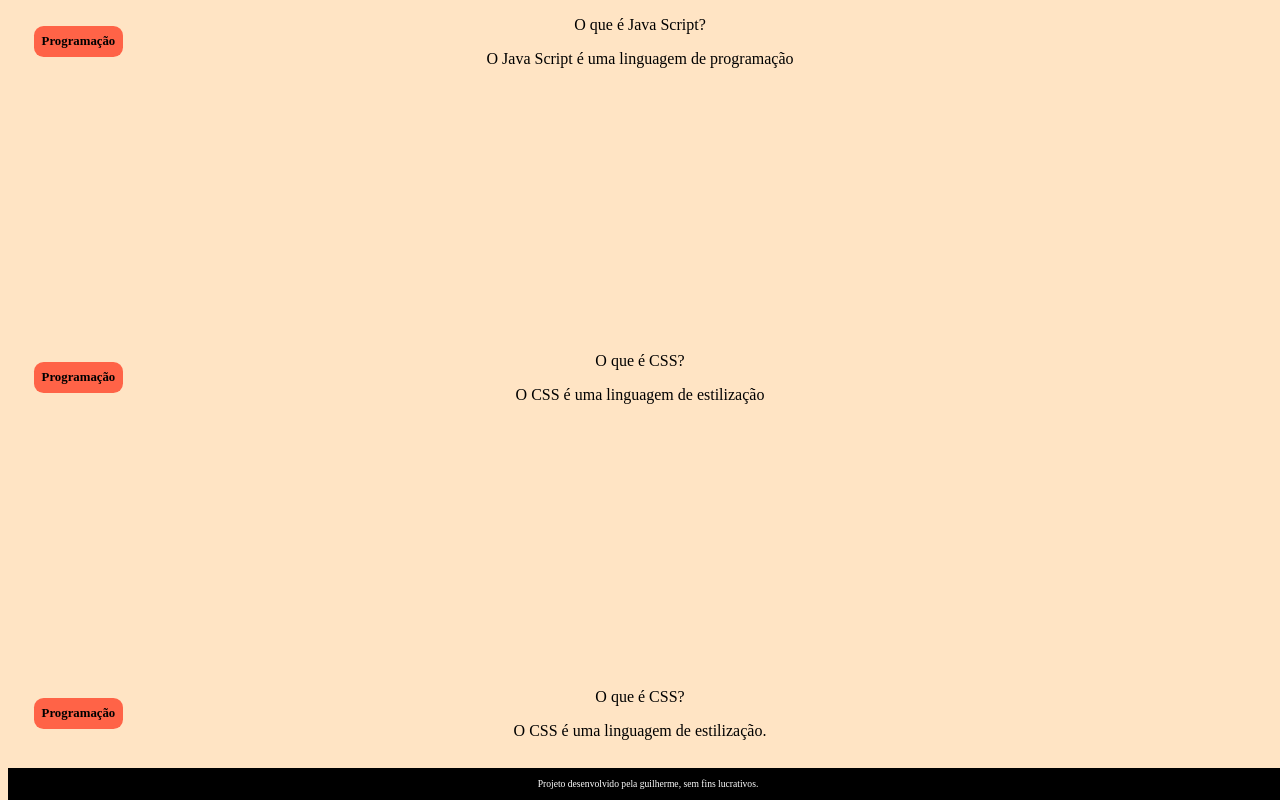
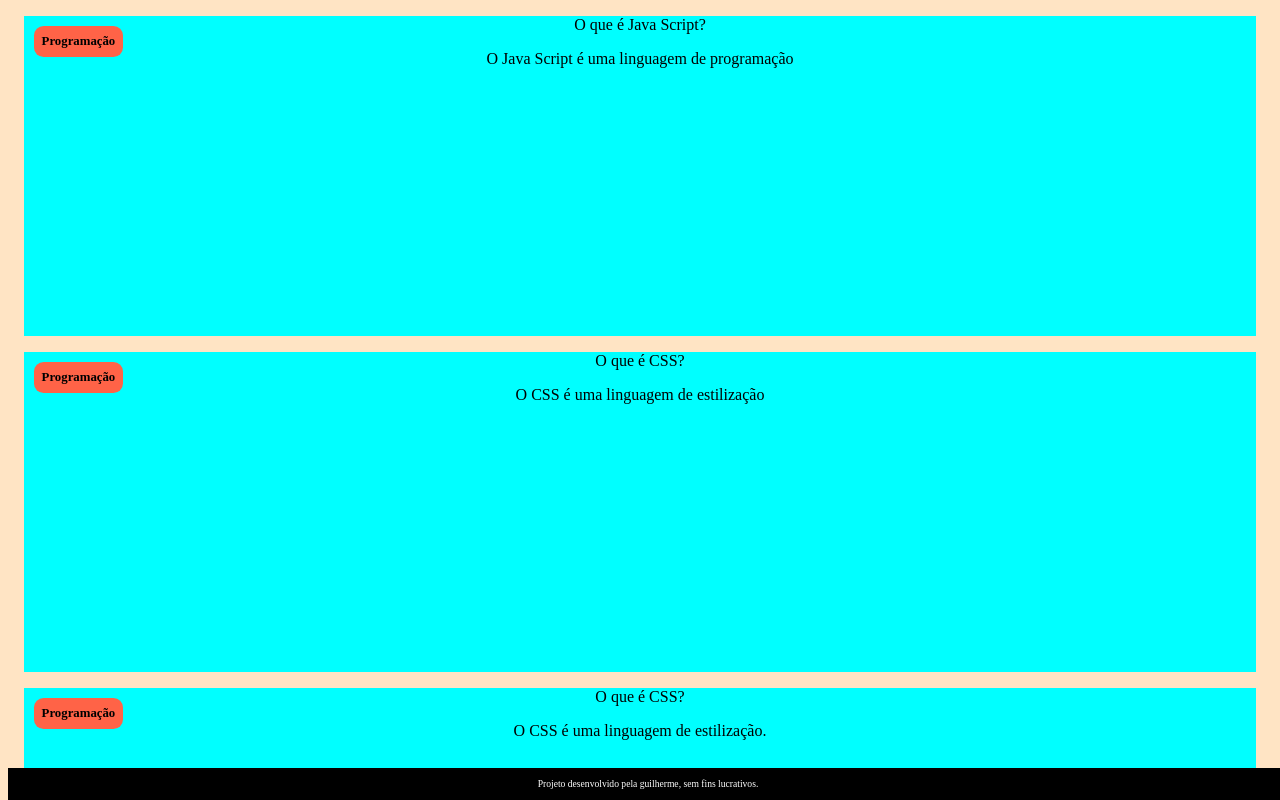
Before and after one commit to guilherme-dellarosa/projeto-3, a plain HTML site: page projeto-3-main/index.html in a window 1280 px wide. Shown: the top 800 px of the page. Drawn offline with Linux system fonts and the light colour scheme.

Commit message:
Add files via upload

```diff
--- a/projeto-3-main/assets/style.css
+++ b/projeto-3-main/assets/style.css
@@ -9,7 +9,7 @@ body {
 
 .cartao {
     margin: 1rem 1rem;
-    /*background-color: aqua; */
+    background-color: aqua;
     height: 20rem;
     flex-grow: 1;
     flex-basis: calc(33% -6rem);
```
Also changed, not shown: projeto-3-main/index.html (+0 -1 lines), projeto-3-main/assets/img/bg-desktop.webp (added), projeto-3-main/assets/img/bg-mobile.webp (added), projeto-3-main/assets/img/bg-tablet.webp (added).
